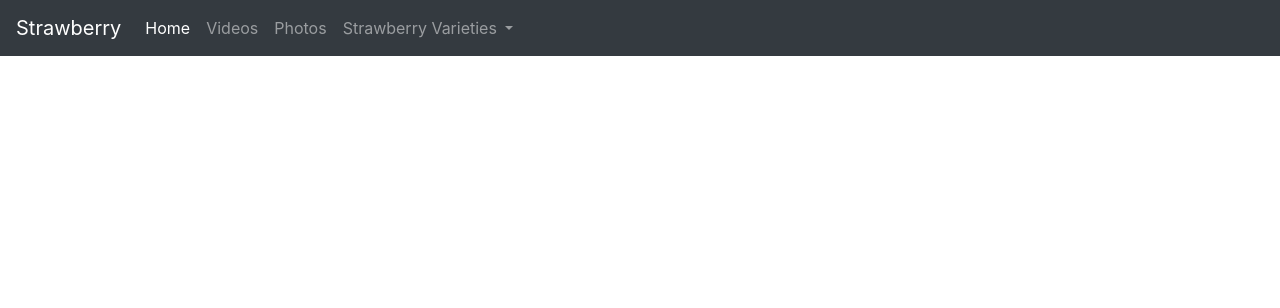
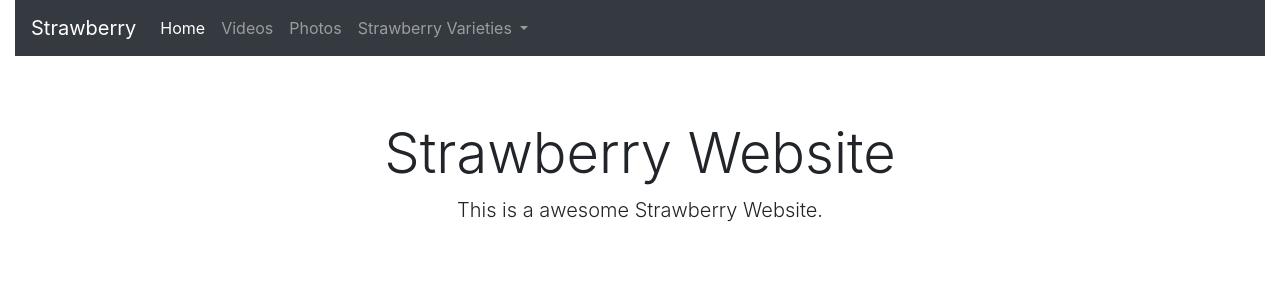
Before and after one commit to mathgmc/BootstrapWebsite, a plain HTML site: page index.html in a window 1280 px wide. Drawn offline with nearby package versions, Linux system fonts and the light colour scheme.

Commit message:
Adding jumbotron text

```diff
--- a/css/main.css
+++ b/css/main.css
@@ -0,0 +1,4 @@
+.jumbotron {
+  text-align: center;
+  background: none;
+}
--- a/index.html
+++ b/index.html
@@ -14,6 +14,7 @@
 </head>
 
 <body>
+  <div class="container-fluid">
     <nav class="navbar navbar-expand-lg navbar-dark bg-dark">
       <a class="navbar-brand" href="#">Strawberry</a>
       <button class="navbar-toggler" type="button" data-toggle="collapse" data-target="#navbarNavDropdown" aria-controls="navbarNavDropdown" aria-expanded="false" aria-label="Toggle navigation">
@@ -44,6 +45,15 @@
       </div>
     </nav>
 
+    <div class="jumbotron jumbotron-fluid">
+      <div class="container">
+        <h1 class="display-4">Strawberry Website</h1>
+        <p class="lead">This is a awesome Strawberry Website.</p>
+      </div>
+    </div>
+
+  </div>
+
 
 
 
```
Lines whose indentation alone changed are shown as unchanged.
